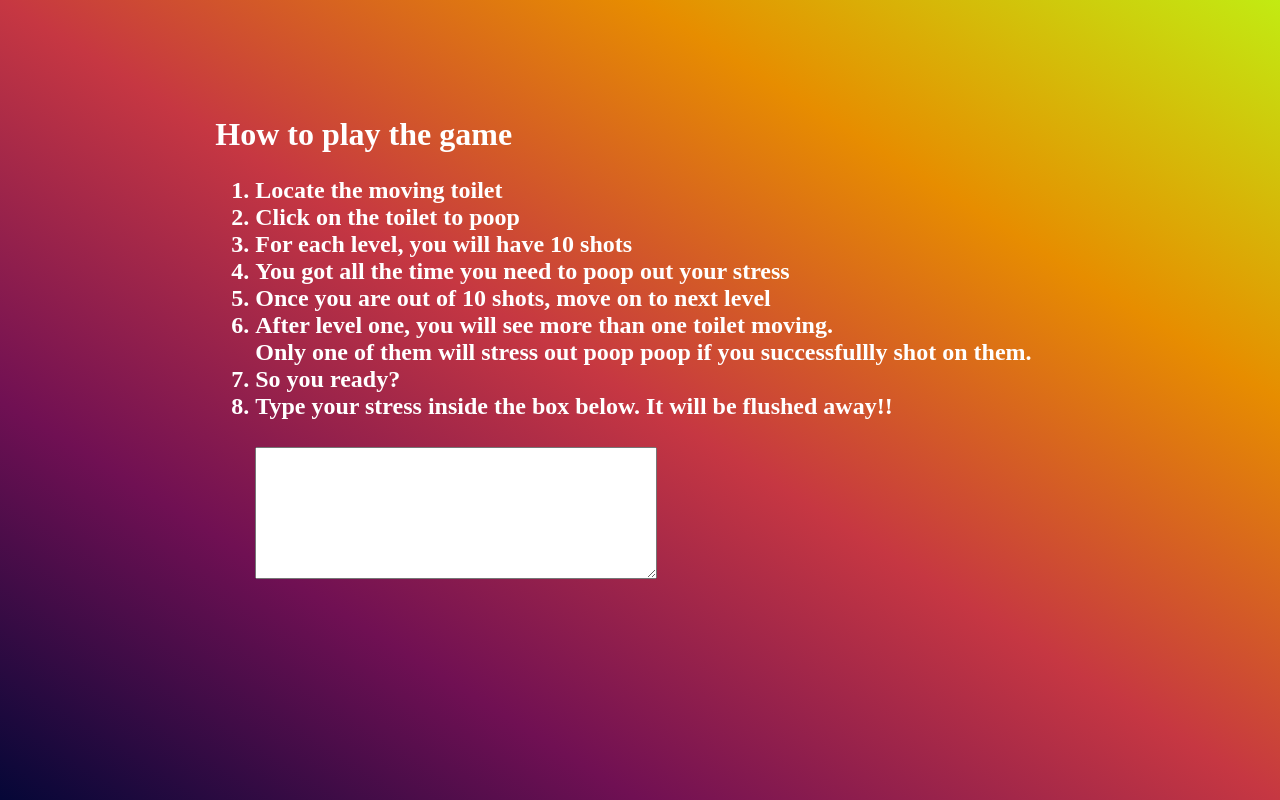
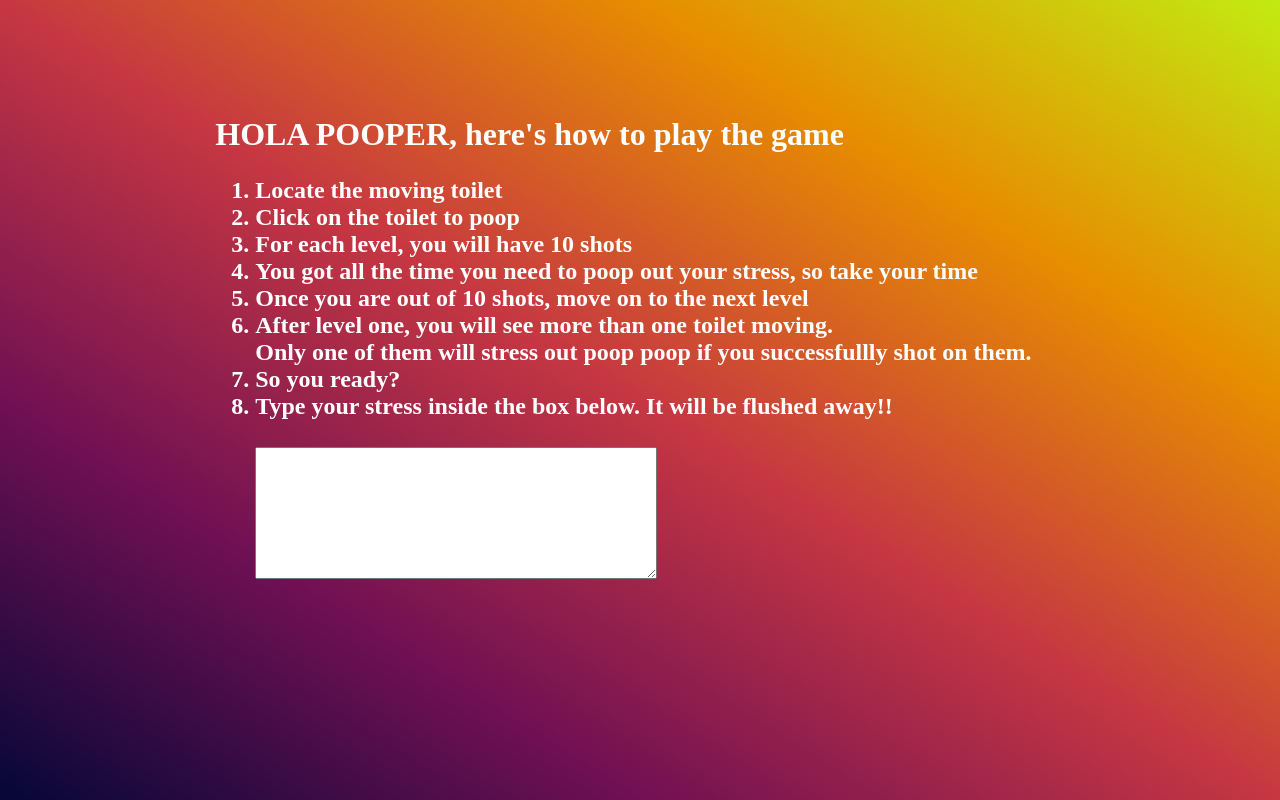
Before and after one commit to danielkuang7/go-toilet, a plain HTML site: page instruction.html in a window 1280 px wide. Drawn offline with Linux system fonts and the light colour scheme; a script that the page names is missing.

Commit message:
revised instructions

```diff
--- a/instruction.html
+++ b/instruction.html
@@ -11,7 +11,7 @@
 <body class="instruction">
         <main>
                 <div class="container">
-                  <h1 class="title">How to play the game</h1>
+                  <h1 class="title">HOLA POOPER, here's how to play the game</h1>
                   <h2>
                       <ol>
                           <li>
@@ -24,10 +24,10 @@
                               For each level, you will have 10 shots
                           </li>
                           <li>
-                              You got all the time you need to poop out your stress
+                              You got all the time you need to poop out your stress, so take your time
                           </li>
                           <li>
-                              Once you are out of 10 shots, move on to next level
+                              Once you are out of 10 shots, move on to the next level
                           </li>
                           <li>
                               After level one, you will see more than one toilet moving. <br>Only one of them will stress out poop poop if you successfullly shot on them.
```
Also changed, not shown: level-one.html (+0 -3 lines), style.css (+3 -10 lines).
